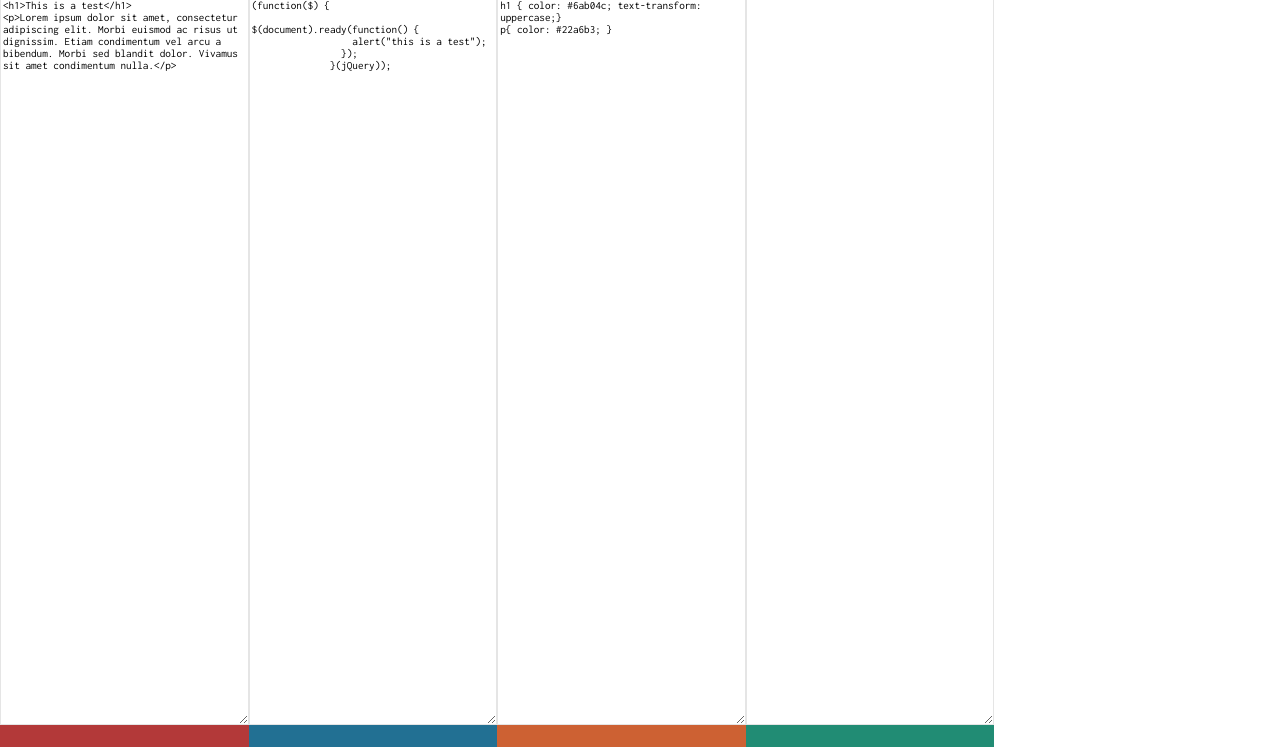
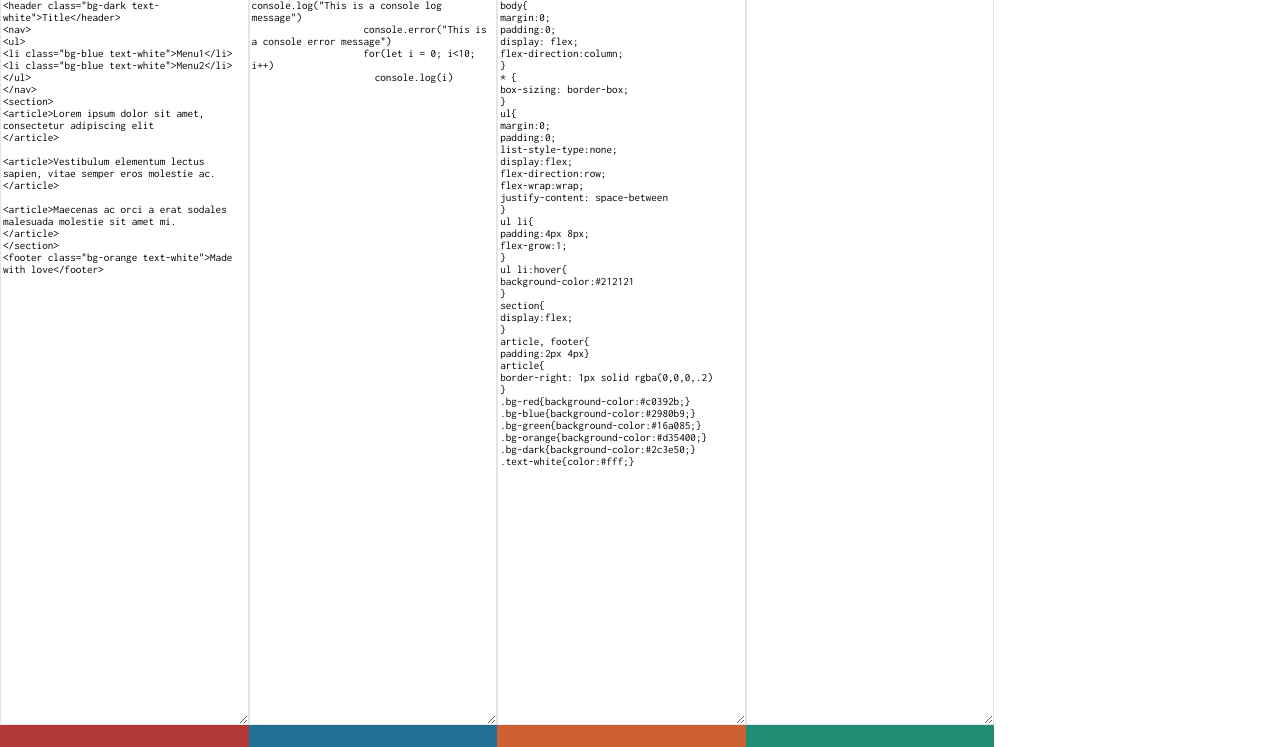
Before and after one commit to Benfarhat/JSCraft, a website: page index.html in a window 1280 px wide. Shown: the part 53-800 px from the top of the page. Drawn offline with nearby package versions, Linux system fonts and the light colour scheme.

Commit message:
prepare default code in textarea

```diff
--- a/index.html
+++ b/index.html
@@ -54,27 +54,87 @@
         <!-- HTML Editor -->
         <section id="html-editor" class="bg-danger flex col flex-grow-1">
                 <h1><i class="fab fa-html5"></i> HTML Editor <span class="right p-r-4 clearfix closure" data-target="#html-editor" data-expand="#html-btn" data-expand-class="text-danger"><i class="fa fa-times"></i></span></h1>
-                <textarea id="htmleditor" placeholder="html code" cols="40" rows="10"><h1>This is a test</h1>
-<p>Lorem ipsum dolor sit amet, consectetur adipiscing elit. Morbi euismod ac risus ut dignissim. Etiam condimentum vel arcu a bibendum. Morbi sed blandit dolor. Vivamus sit amet condimentum nulla.</p></textarea>
+                <textarea id="htmleditor" placeholder="html code" cols="40" rows="10"><header class="bg-dark text-white">Title</header>
+<nav>
+<ul>
+<li class="bg-blue text-white">Menu1</li>
+<li class="bg-blue text-white">Menu2</li>
+</ul>
+</nav>
+<section>
+<article>Lorem ipsum dolor sit amet, consectetur adipiscing elit
+</article>
+
+<article>Vestibulum elementum lectus sapien, vitae semper eros molestie ac.
+</article>
+
+<article>Maecenas ac orci a erat sodales malesuada molestie sit amet mi.
+</article>
+</section>
+<footer class="bg-orange text-white">Made with love</footer>
+                </textarea>
         </section>
         <!-- /HTML Editor -->
 
         <!-- JS Editor -->
         <section id="js-editor" class="bg-info flex col flex-grow-1">
             <h1><i class="fab fa-js"></i> JS Editor <span class="right p-r-4 clearfix closure" data-target="#js-editor" data-expand="#js-btn" data-expand-class="text-info"><i class="fa fa-times"></i></span></h1>
-            <textarea id="jseditor" placeholder="javascript code" cols="40" rows="10">(function($) {
-                $(document).ready(function() {
-                  alert("this is a test");
-                });
-              }(jQuery));</textarea>
+            <textarea id="jseditor" placeholder="javascript code" cols="40" rows="10">console.log("This is a console log message")
+                    console.error("This is a console error message")
+                    for(let i = 0; i<10; i++)
+                      console.log(i)</textarea>
         </section>
+        <!-- @todo load jquery inside iframe:
+        (function($) {
+$(document).ready(function() {
+alert("this is a test");
+});
+}(jQuery));
+        -->
         <!-- /JS Editor -->
 
         <!-- CSS Editor -->
         <section id="css-editor" class="bg-warning flex col flex-grow-1">
                 <h1><i class="fab fa-css3-alt"></i> CSS Editor <span class="right p-r-4 clearfix closure" data-target="#css-editor" data-expand="#css-btn" data-expand-class="text-warning"><i class="fa fa-times"></i></span></h1>
-                <textarea id="csseditor" placeholder="css code" cols="40" rows="10">h1 { color: #6ab04c; text-transform: uppercase;}
-p{ color: #22a6b3; }</textarea>
+                <textarea id="csseditor" placeholder="css code" cols="40" rows="10">body{
+margin:0;
+padding:0;
+display: flex;
+flex-direction:column;
+}
+* {
+box-sizing: border-box;
+}
+ul{
+margin:0;
+padding:0;
+list-style-type:none;
+display:flex;
+flex-direction:row;
+flex-wrap:wrap;
+justify-content: space-between
+}
+ul li{
+padding:4px 8px;
+flex-grow:1;
+}
+ul li:hover{
+background-color:#212121
+}
+section{
+display:flex;
+}
+article, footer{
+padding:2px 4px}
+article{
+border-right: 1px solid rgba(0,0,0,.2)
+}
+.bg-red{background-color:#c0392b;}
+.bg-blue{background-color:#2980b9;}
+.bg-green{background-color:#16a085;}
+.bg-orange{background-color:#d35400;}
+.bg-dark{background-color:#2c3e50;}
+.text-white{color:#fff;}</textarea>
         </section>
         <!-- /CSS Editor -->
 
--- a/js/script.js
+++ b/js/script.js
@@ -21,7 +21,7 @@ var log = document.querySelector('#console');
     renderTarget.contentWindow.window.console[verb] = (function (method, verb, log) {
         return function () {
             method.apply(console, arguments);
-            log.innerHTML += Array.prototype.slice.call(arguments).join('\n') + '\n'
+            log.innerHTML += verb + ": " + Array.prototype.slice.call(arguments).join('\n') + '\n'
 
         };
     })(renderTarget.contentWindow.window.console[verb], verb, log);
@@ -30,7 +30,6 @@ var log = document.querySelector('#console');
 /* Get HTML, Js and CSS code from multiple textarea to iframe */
 
 const renderView = () => {
-    console.log("Rendering ...")
     if(preserveTarget && !preserveTarget.classList.contains("bg-primary")){
         //consoleTarget.innerHTML = ""
     }
```
